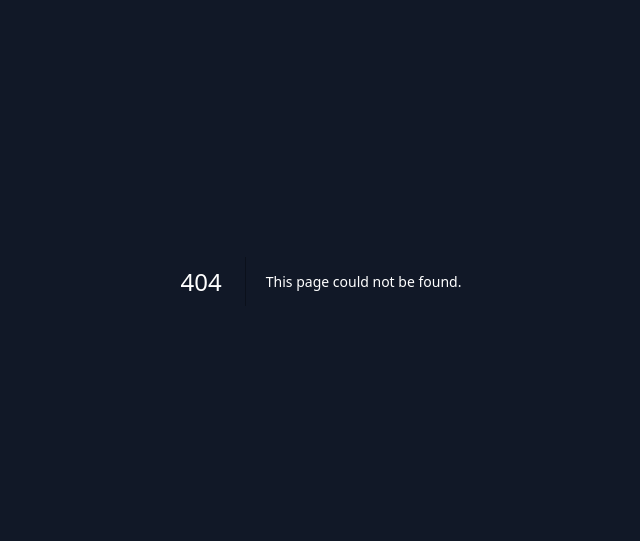
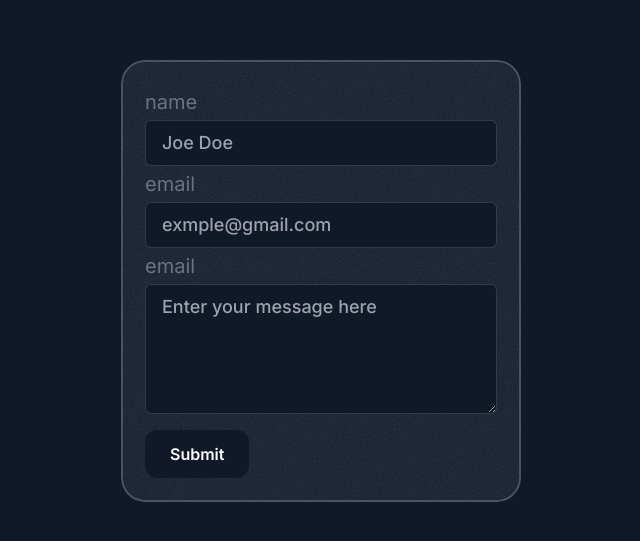
Before and after one commit to MuhamedAhmedFarid/My-personal-website, a Next.js app: page /contact in a window 1280 px wide. Before the commit this address had no page. Shown: the part 119-660 px from the top of the page, without its empty margins (319-959 px from the left). Built offline with nearby package versions, Linux system fonts and the light colour scheme; a web font is replaced by a local one.

Commit message:
adding the form and the validation

```diff
--- a/package.json
+++ b/package.json
@@ -16,7 +16,8 @@
     "react-dom": "^18",
     "react-intersection-observer": "^9.14.0",
     "react-scroll": "^1.9.0",
-    "tailwind-merge": "^2.4.0"
+    "tailwind-merge": "^2.4.0",
+    "zod": "^3.24.1"
   },
   "devDependencies": {
     "@types/node": "^20",
--- /dev/null
+++ b/src/app/contact/page.jsx
@@ -0,0 +1,78 @@
+"use client";
+import Card from "@/components/Card";
+import { useState } from "react";
+import z from "zod";
+const info = z.object({
+  name: z.string().min(3, 'name must more than 3 letter').max(10),
+  email: z.string().email(),
+  message: z.string().min(10, 'message must more than 10 letter').max(100),
+});
+
+const Contact = () => {
+  const [error, setError] = useState(null);
+  const [errorField, setErrorField] = useState(null);
+
+  function handleSubmit(e) {
+    e.preventDefault();
+    const formData = new FormData(e.target);
+    const data = Object.fromEntries(formData.entries());
+    try {
+      info.parse(data);
+      setError(null)
+    } catch (error) {
+      setError(error.errors[0].message);
+      setErrorField(error.errors[0].path[0]);
+
+    }
+  }
+  function handleInputChange(e) {
+    setError(null)
+  }
+  return (
+    <div className="h-screen flex justify-center items-center">
+      <Card className="w-[400px]">
+        <form className="" onSubmit={handleSubmit}>
+          <div className="flex flex-col mt-1 text-xs leading-5">
+            <label className="block text-gray-500 mb-1 text-xl">name</label>
+            <input
+            onChange={handleInputChange}
+              type="text"
+              placeholder="Joe Doe"
+              name="name"
+              className="w-full rounded-md border text-lg border-white/15 font-medium focus:border-purple-400 outline-none bg-gray-900 py-2 px-4 text-gray-200"
+            />
+            {errorField === 'name' && <p className="text-red-500 text-xs mt-2">{error}</p>}
+          </div>
+          <div className="flex flex-col mt-1 text-xs leading-5">
+            <label className="block text-gray-500 mb-1 text-xl">email</label>
+            <input
+                onChange={handleInputChange}
+              type="email"
+              name="email"
+              placeholder="exmple@gmail.com"
+              className="w-full rounded-md border text-lg border-white/15 font-medium focus:border-purple-400 outline-none bg-gray-900 py-2 px-4 text-gray-200"
+            />
+            {errorField === 'email' && <p className="text-red-500 text-xs mt-2">{error}</p>}
+          </div>
+          <div className="flex flex-col mt-1 text-xs leading-5">
+            <label className="block text-gray-500 mb-1 text-xl">email</label>
+            <textarea
+            onChange={handleInputChange}
+              type="textarea"
+              name="message"
+              rows={4}
+              placeholder="Enter your message here"
+              className="w-full rounded-md border text-lg border-white/15 font-medium focus:border-purple-400 outline-none bg-gray-900 py-2 px-4 text-gray-200"
+            />
+            {errorField === 'message' && <p className="text-red-500 text-xs mt-2">{error}</p>}
+          </div>
+          <button className="text-white bg-gray-900 inline-flex items-center border border-gray-900 px-6 h-12 mt-4 rounded-xl gap-2">
+            <span className="font-semibold w-max">Submit</span>
+          </button>
+        </form>
+      </Card>
+    </div>
+  );
+};
+
+export default Contact;
--- a/src/sections/Header.tsx
+++ b/src/sections/Header.tsx
@@ -13,7 +13,7 @@ export const Header = () => {
           onClick={() =>setSelectedTab('home')}>
           Home
         </ScrollLink>
-        <ScrollLink smooth={true} to='projects' className={`nav-item ${selectedTab === 'projects' && 'nav-active'}`} onClick={() =>setSelectedTab('projects')} >Projects</ScrollLink>
+        <ScrollLink smooth={true}  to='projects' className={`nav-item ${selectedTab === 'projects' && 'nav-active'}`} onClick={() =>setSelectedTab('projects')} >Projects</ScrollLink>
         <ScrollLink smooth={true} to='about' className={`nav-item ${selectedTab === 'about' && 'nav-active' }`} onClick={() =>setSelectedTab('about')}>About</ScrollLink>
         <ScrollLink smooth={true} to='contact' className={`nav-item ${selectedTab === 'contact' && 'nav-active' }`} onClick={() =>setSelectedTab('contact')}>Contact</ScrollLink>
     </nav>
--- a/src/sections/Hero.tsx
+++ b/src/sections/Hero.tsx
@@ -1,3 +1,4 @@
+'use client'
 import memojiImage from '@/assets/images/memoji-computer.png'
 import Image from 'next/image';
 import ArrowDown from '@/assets/icons/arrow-down.svg'
@@ -5,6 +6,8 @@ import grainImage from '@/assets/images/grain.jpg'
 import StarIcon from '@/assets/icons/star.svg'
 import SparkleIcon from '@/assets/icons/sparkle.svg'
 import HeroOrbit from '@/components/HeroOrbit';
+import Link from 'next/link';
+import { Link as ScrollLink } from 'react-scroll';
 
 export const HeroSection = () => {
   return (
@@ -44,16 +47,15 @@ export const HeroSection = () => {
           <h1 className='font-serif text-3xl md:text-5xl text-center mt-8 tracking-wide'>Building Excptional User Experiences</h1>
           <p className='mt-4 text-center md:text-lg text-white/60'>Im an independent designer My interset lies in brand experience, and user experience</p>
         </div>
-        <div className='flex flex-col md:flex-row justify-center items-center mt-8 gap-4'>
-          <button className='inline-flex items-center gap-2 border border-white/15 px-6 h-12 rounded-xl'>
+        <div className='flex flex-col md:flex-row justify-center items-center mt-8 gap-4 '>
+          <ScrollLink smooth={true} to='projects' className='inline-flex items-center gap-2 border border-white/15 px-6 h-12 rounded-xl z-10 cursor-pointer'>
             <span className='font-semibold'>Explore My Work</span>
             <ArrowDown className='size-4' />
-          </button>
-          <button className='inline-flex items-center gap-2 border border-white bg-white text-gray-900 h-12 px-6 rounded-xl'>
+          </ScrollLink>
+          <Link href='contact' className='inline-flex items-center gap-2 border border-white z-10 bg-white text-gray-900 h-12 px-6 rounded-xl cursor-pointer'>
             <span className=''>👋</span>
             <span className='font-semibold'>Lets Connect</span>
-
-          </button>
+          </Link>
         </div>
       </div>
     </section>
--- a/src/sections/Projects.tsx
+++ b/src/sections/Projects.tsx
@@ -49,7 +49,6 @@ const portfolioProjects = [
 export const ProjectsSection = () => {
   return <section className="pb-16 lg:py-24" id="projects">
     <div className="container">
-
       <SectionHeader title="Featured Projects" eyebrow="Real-world Results" description="See how I transformed concepts into engaging degital experience."/>
       <div className="flex flex-col mt-10 md:mt-20 gap-20 ">
         {portfolioProjects.map((project, index) => (
```
Also changed, not shown: 1 other file (tests, documents, lock files or other folders).
